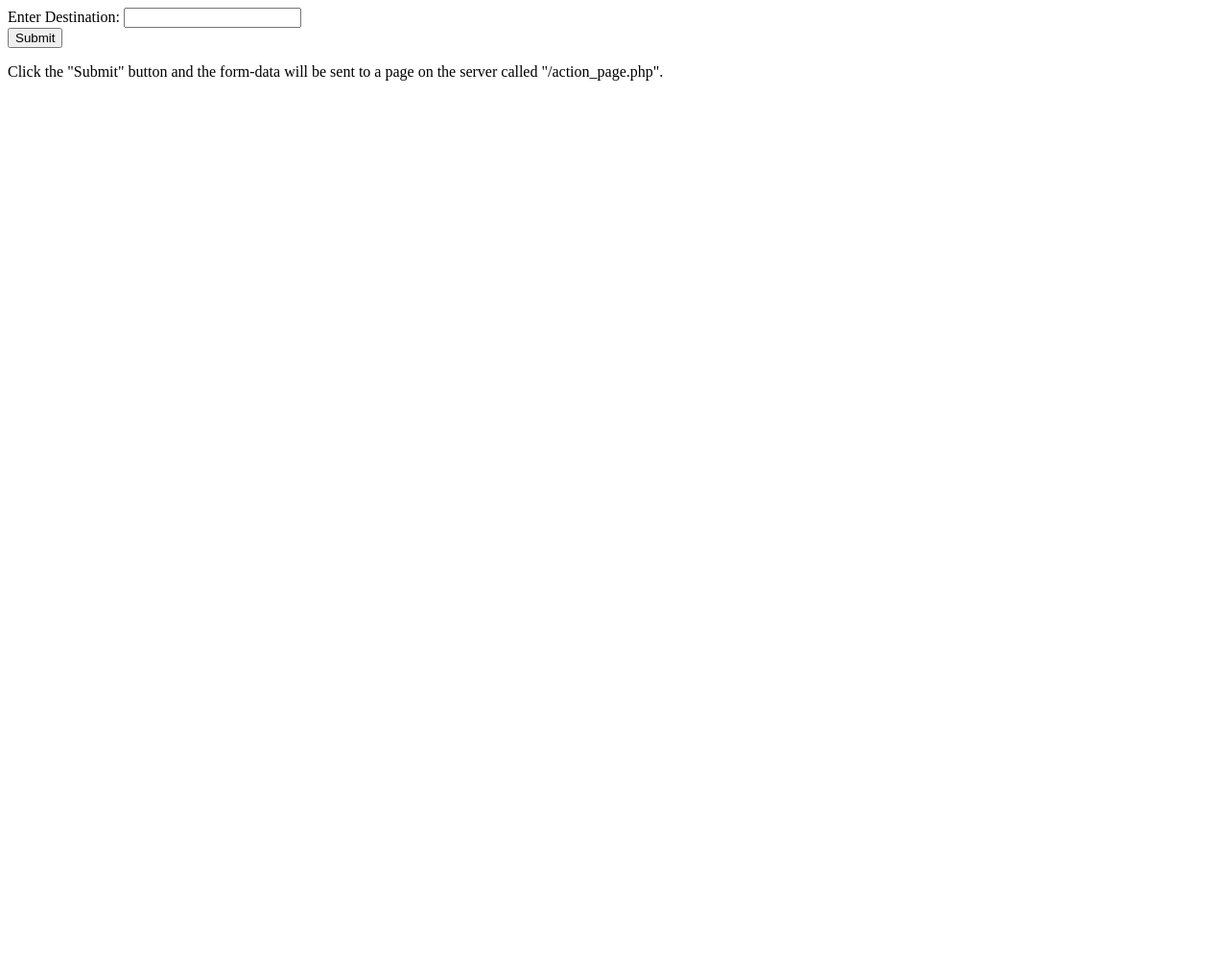
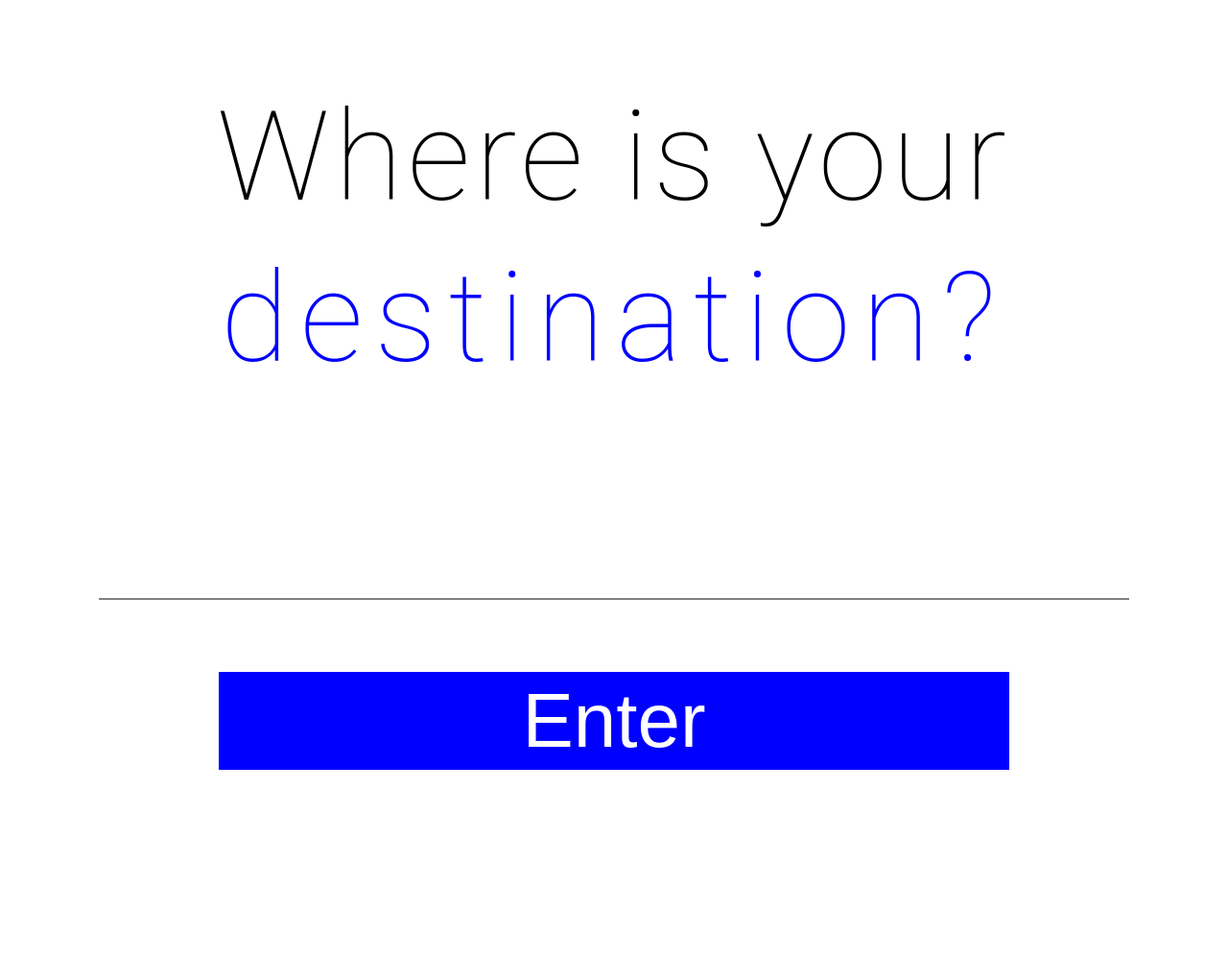
Before and after one commit to sbernal2018/HackBeanPot2018, a plain HTML site: page Nudge/www/InputDest.html in a window 1280 px wide. Shown: the whole page at 96% size. Before the commit the page ends 800 px from the top, so only its background shows below. Drawn offline with Linux system fonts and the light colour scheme.

Commit message:
babababd

```diff
--- a/Nudge/www/InputDest.html
+++ b/Nudge/www/InputDest.html
@@ -1,14 +1,82 @@
 <!DOCTYPE html>
 <html>
+<head>
+
+    <style>
+
+      body
+      {
+        font-family: 'Roboto', sans-serif;
+        letter-spacing: 5px;
+        text-align: center;
+        background-image: url("img/EnterDestination_Back.png");
+      }
+
+      #top
+      {
+        font-size: 130px;
+        font-weight: lighter;
+      }
+
+      #bottom
+      {
+        line-height: 10px;
+        letter-spacing: 12px;
+        font-size: 130px;
+        color: blue;
+        font-weight: lighter;
+      }
+
+      input[type=text]
+      {
+        width: 85%;
+        font-size: 130px;
+        font-weight: lighter;
+        padding: 12px 20px;
+        margin: 25px 0;
+        box-sizing: border-box;
+        border: none;
+        border-bottom: 2px solid gray;
+      }
+
+      button
+      {
+        font-size: 80px;
+        margin: 50px;
+        padding: 5px 25%;
+        background-color: blue; /* Green */
+        border: none;
+        color: white;
+        text-align: center;
+        text-decoration: none;
+        display: inline-block;
+      }
+
+      #mainmenu
+      {
+
+      }
+
+    </style>
+
+    <script></script>
+
+  </head>
+
 <body>
 
-<form action="/action_page.php">
-Enter Destination: <input type="text" name="Insert Destination" value="           ">
-<br>
-<input type="submit" value="Submit">
-</form>
+      <h1 id="top">Where is your</h1>
+      <h1 id="bottom">destination?</h1>
 
-<p>Click the "Submit" button and the form-data will be sent to a page on the server called "/action_page.php".</p>
+      <form>
+        <input type="text" id="dest" name="dest">
+        <button type="button" onclick="submit(document.getElementById('dest'))">Enter</button>
+      </form>
+
+      <img id="mainmenu" src="img/Menu_Button.png">
+
+
+
 
 </body>
 
```
